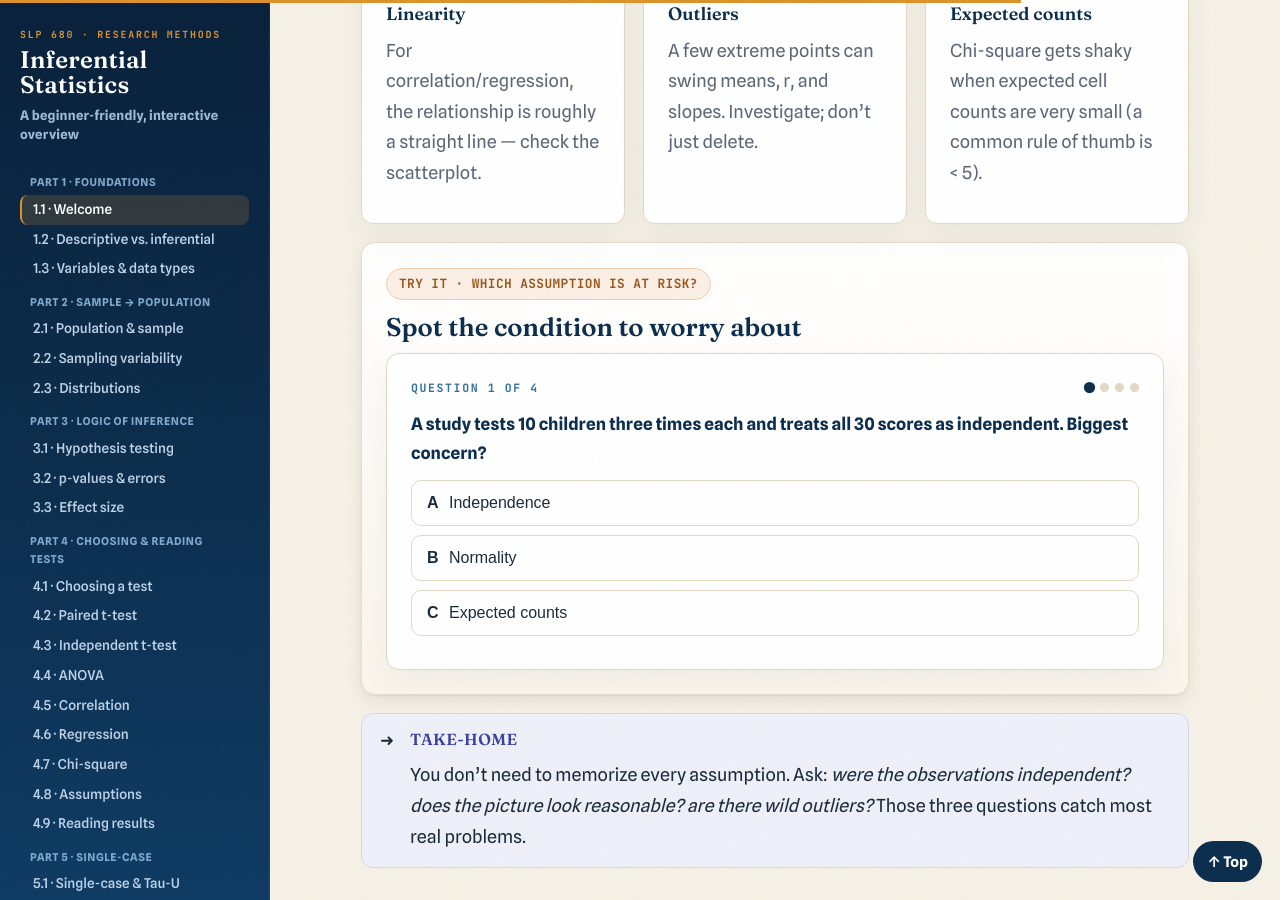
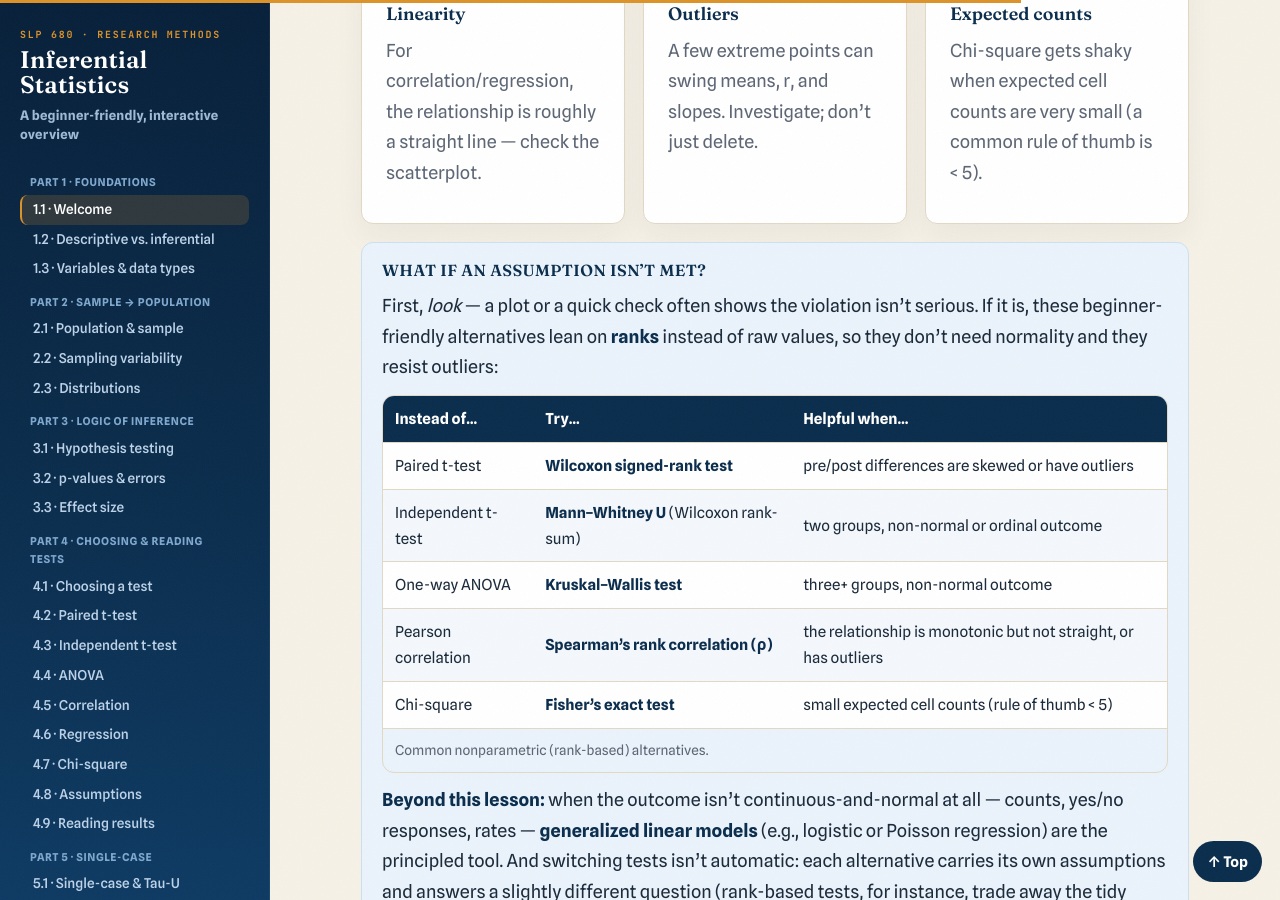
Before and after one commit to mengyangq/mengyangq.github.io, a Jekyll site: the page inferential_statistics_overview.html, which Jekyll copies as it is, in a window 1280 px wide and 900 px high, scrolled down 31039 px. Built offline with Jekyll 4.4.1, drawn with Linux system fonts in a browser that asks for light colours; some of the changed text lies outside the part shown.

Commit message:
Add files via upload

```diff
--- a/inferential_statistics_overview.html
+++ b/inferential_statistics_overview.html
@@ -1625,6 +1625,31 @@ tab &lt;- <span class="fn">matrix</span>(c(31, 9, 13, 27, 24, 16), nrow = 3, byr
       <div class="card"><h4>Linearity</h4><p class="muted">For correlation/regression, the relationship is roughly a straight line — check the scatterplot.</p></div>
       <div class="card"><h4>Outliers</h4><p class="muted">A few extreme points can swing means, r, and slopes. Investigate; don’t just delete.</p></div>
       <div class="card"><h4>Expected counts</h4><p class="muted">Chi-square gets shaky when expected cell counts are very small (a common rule of thumb is &lt; 5).</p></div>
+    </div>
+
+    <div class="callout c-key" style="padding:18px 20px">
+      <h4 style="margin-top:0">What if an assumption isn’t met?</h4>
+      <p>First, <em>look</em> — a plot or a quick check often shows the violation isn’t serious. If it is, these
+      beginner-friendly alternatives lean on <strong>ranks</strong> instead of raw values, so they don’t need
+      normality and they resist outliers:</p>
+      <div class="tablewrap" style="margin:12px 0">
+        <table class="data">
+          <caption>Common nonparametric (rank-based) alternatives.</caption>
+          <thead><tr><th>Instead of…</th><th>Try…</th><th>Helpful when…</th></tr></thead>
+          <tbody>
+            <tr><td>Paired t-test</td><td><strong>Wilcoxon signed-rank test</strong></td><td>pre/post differences are skewed or have outliers</td></tr>
+            <tr><td>Independent t-test</td><td><strong>Mann–Whitney U</strong> (Wilcoxon rank-sum)</td><td>two groups, non-normal or ordinal outcome</td></tr>
+            <tr><td>One-way ANOVA</td><td><strong>Kruskal–Wallis test</strong></td><td>three+ groups, non-normal outcome</td></tr>
+            <tr><td>Pearson correlation</td><td><strong>Spearman’s rank correlation (ρ)</strong></td><td>the relationship is monotonic but not straight, or has outliers</td></tr>
+            <tr><td>Chi-square</td><td><strong>Fisher’s exact test</strong></td><td>small expected cell counts (rule of thumb &lt; 5)</td></tr>
+          </tbody>
+        </table>
+      </div>
+      <p style="margin-bottom:0"><strong>Beyond this lesson:</strong> when the outcome isn’t continuous-and-normal
+      at all — counts, yes/no responses, rates — <strong>generalized linear models</strong> (e.g., logistic or
+      Poisson regression) are the principled tool. And switching tests isn’t automatic: each alternative carries
+      its own assumptions and answers a slightly different question (rank-based tests, for instance, trade away the
+      tidy mean difference), so always look at the data first.</p>
     </div>
 
     <div class="widget" id="assumQuiz" aria-labelledby="aq-h">
```
